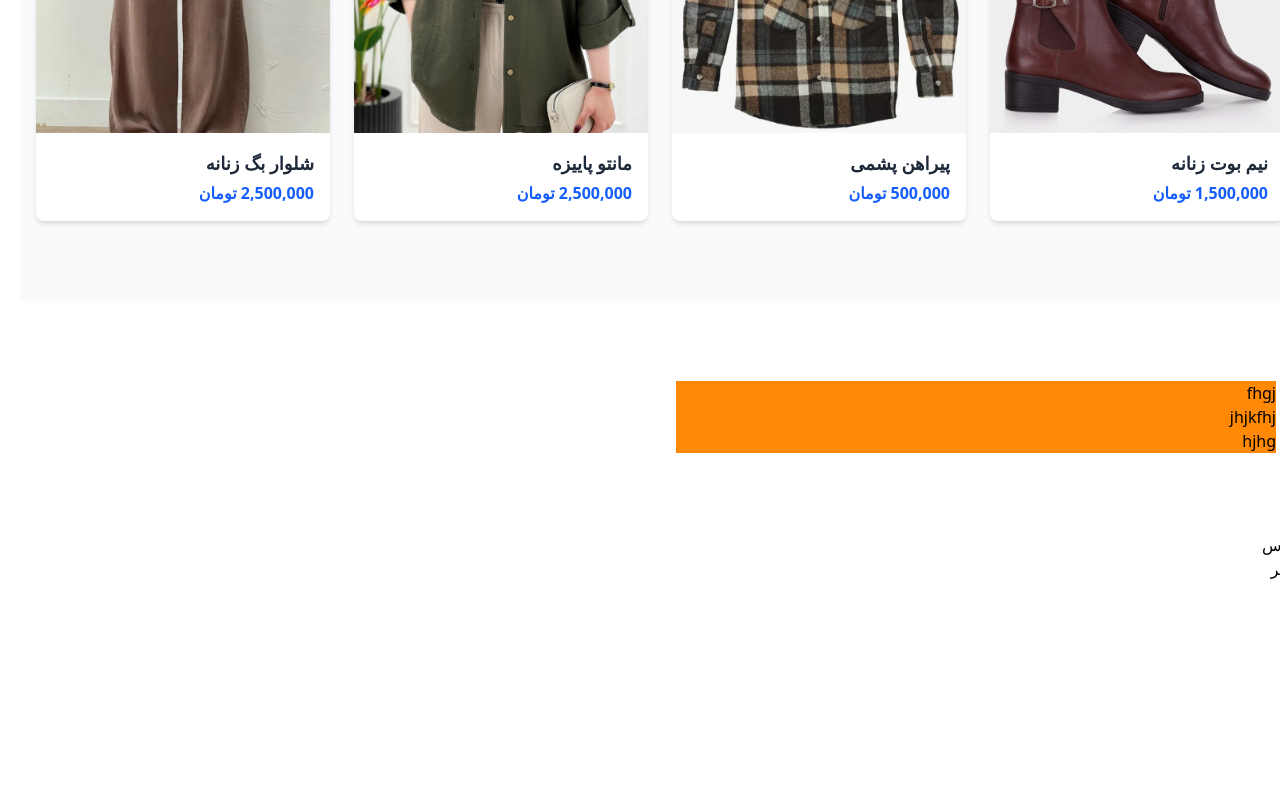
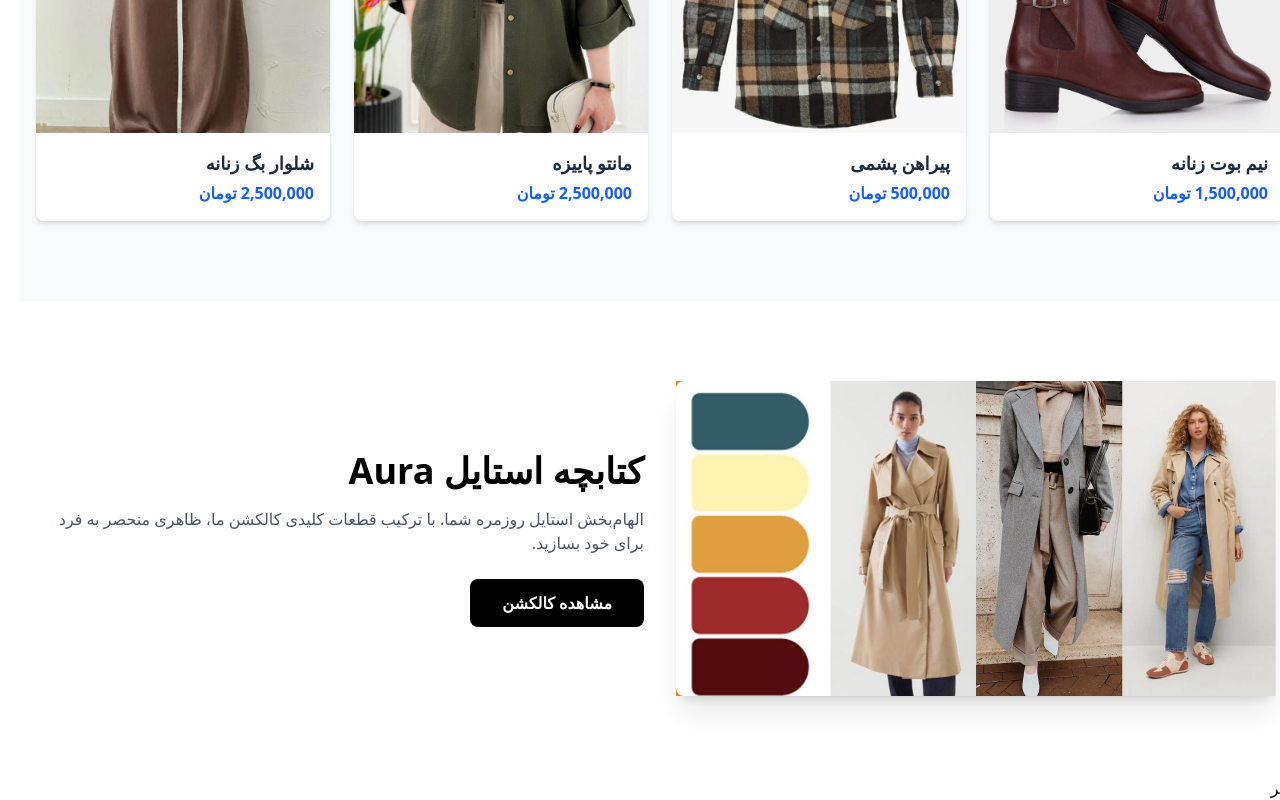
Before and after one commit to MohammadBorji83/Poshak-Zemestani, a React (Vite) app: page / in a window 1280 px wide. Shown: the part 915-1715 px from the top of the page. Before the commit the page ends 1496 px from the top, so only its background shows below. Built offline with nearby package versions, Linux system fonts and the light colour scheme.

Commit message:
fix abuot

```diff
--- a/src/component/About.jsx
+++ b/src/component/About.jsx
@@ -1,6 +1,5 @@
 import React from "react";
-
-
+import Abouti from "../assets/about.jpg";
 
 function About (){
 
@@ -9,15 +8,14 @@ function About (){
 
         <section className="container mx-auto py-20 px-6">
             <div className="grid grid-cols-1 md:grid-cols-2 gap-8 items-center">
-
-<div className="bg-orange-400">
-<h3>fhgj</h3>
-<p>jhjkfhj</p>
-<button>hjhg</button>
-</div>
-<div className="bg-black">
-
-</div>
+            <div className="bg-orange-400">
+             <img src={Abouti} alt="About"  className="rounded-l-lg shadow-xl"/>
+            </div>
+        <div className="text-center md:text-right">
+        <h3 className="font-extrabold text-3xl md:text-4xl mb-4">کتابچه استایل Aura</h3>
+        <p className="text-gray-600 mb-6">الهام‌بخش استایل روزمره شما. با ترکیب قطعات کلیدی کالکشن ما، ظاهری منحصر به فرد برای خود بسازید.</p>
+        <button className="bg-black text-white text-center rounded-lg font-bold px-8 py-3">مشاهده کالکشن</button>
+            </div>
             </div>
         </section>
     )
--- a/src/component/CTA.jsx
+++ b/src/component/CTA.jsx
@@ -7,9 +7,9 @@ function CTA (){
 
     return(
 
-        <>
-        <h1>تماس</h1>
-        </>
+       <section>
+
+       </section>
     )
 }
 
```
Also changed, not shown: src/assets/about.jpg (added).
